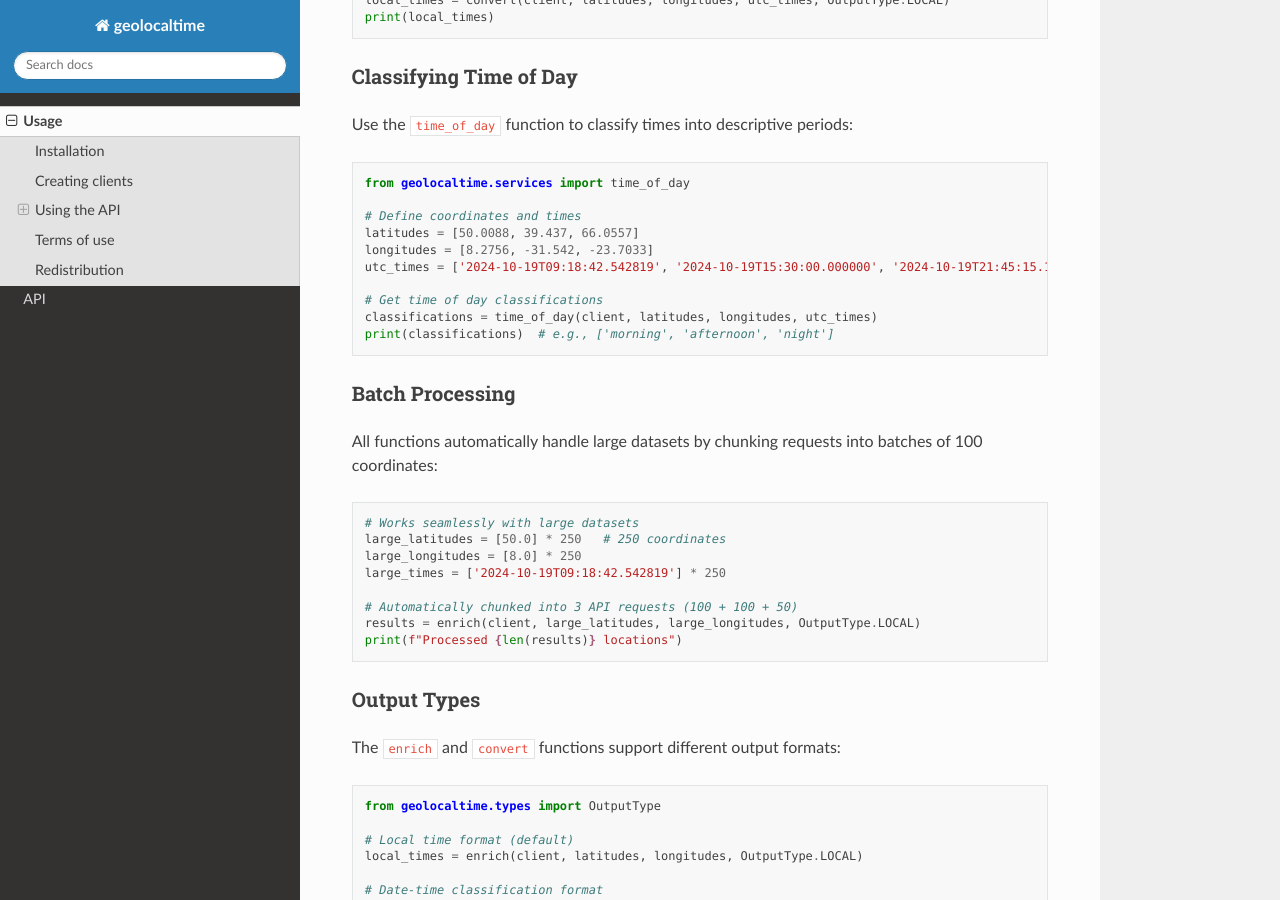
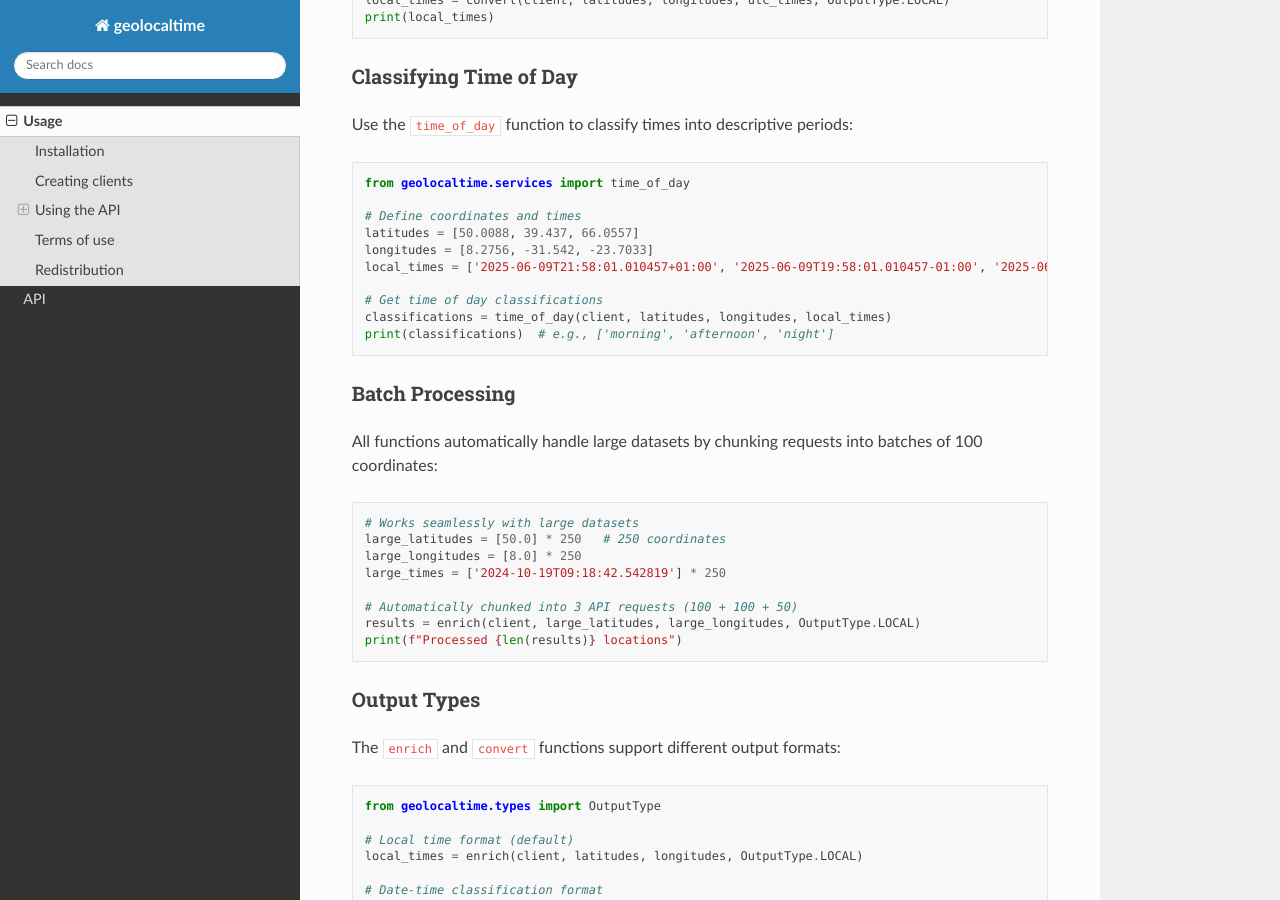
Before and after one commit to Geospatial-AI-DE/geolocaltime-py, a Sphinx documentation site: the page built from docs/source/usage.rst, in a window 1280 px wide and 900 px high, scrolled down 1487 px. Built offline with Sphinx 7.4.7 and the Read the Docs theme 3.1.0, drawn with Linux system fonts in a browser that asks for light colours.

Commit message:
Update usage examples to use local times in time_of_day function

```diff
--- a/docs/source/usage.rst
+++ b/docs/source/usage.rst
@@ -84,10 +84,10 @@ Use the ``time_of_day`` function to classify times into descriptive periods:
    # Define coordinates and times
    latitudes = [50.0088, 39.437, 66.0557]
    longitudes = [8.2756, -31.542, -23.7033]
-   utc_times = ['2024-10-19T09:18:42.542819', '2024-10-19T15:30:00.000000', '2024-10-19T21:45:15.123456']
+   local_times = ['2025-06-09T21:58:01.010457+01:00', '2025-06-09T19:58:01.010457-01:00', '2025-06-09T20:58:01.010457+00:00']
 
    # Get time of day classifications
-   classifications = time_of_day(client, latitudes, longitudes, utc_times)
+   classifications = time_of_day(client, latitudes, longitudes, local_times)
    print(classifications)  # e.g., ['morning', 'afternoon', 'night']
 
 Batch Processing
```
Also changed, not shown: README.md (+2 -1 lines), 1 other file.
